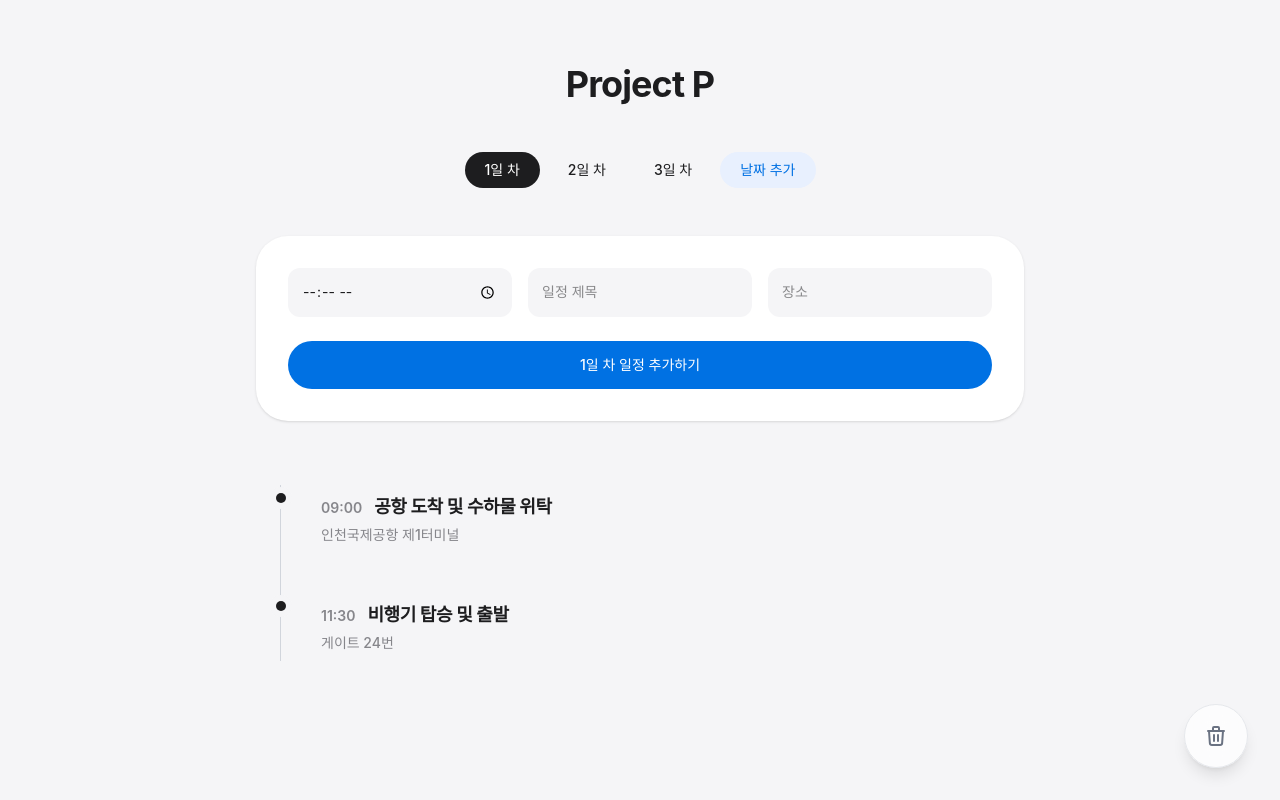
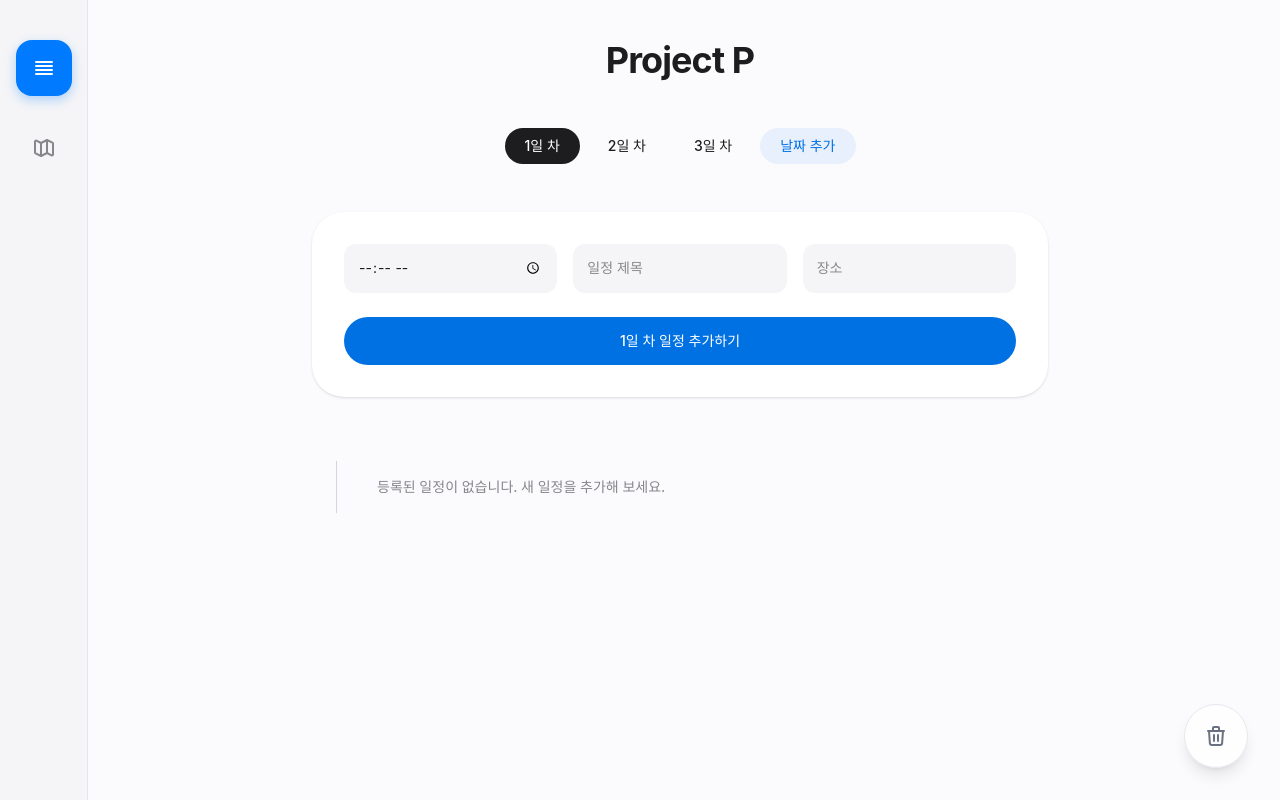
Before and after one commit to MoRinGnA/TripSync, a React (Vite) app: page / in a window 1280 px wide. Built offline with nearby package versions, Linux system fonts and the light colour scheme.

Commit message:
[3.Write] 프로젝트 v_03 지도 및 장소 검색 탭 추가 및 카카오맵 API 연동 준비

```diff
--- a/src/App.jsx
+++ b/src/App.jsx
@@ -5,9 +5,9 @@ import {
   useSensor,
   useSensors,
 } from "@dnd-kit/core";
-import DayTabs from "./components/DayTabs";
-import ScheduleForm from "./components/ScheduleForm";
-import Timeline from "./components/Timeline";
+import Navigation from "./components/Navigation";
+import TimelineView from "./components/TimelineView";
+import MapSearchView from "./components/MapSearchView";
 import TrashCan from "./components/TrashCan";
 
 function App() {
@@ -16,43 +16,7 @@ function App() {
     if (saved) {
       return JSON.parse(saved);
     }
-    return [
-      {
-        id: 1,
-        day: 1,
-        time: "09:00",
-        title: "공항 도착 및 수하물 위탁",
-        location: "인천국제공항 제1터미널",
-      },
-      {
-        id: 2,
-        day: 1,
-        time: "11:30",
-        title: "비행기 탑승 및 출발",
-        location: "게이트 24번",
-      },
-      {
-        id: 3,
-        day: 2,
-        time: "10:00",
-        title: "유니버셜 스튜디오 재팬",
-        location: "오사카",
-      },
-      {
-        id: 4,
-        day: 2,
-        time: "19:00",
-        title: "도톤보리 맛집 투어",
-        location: "오사카 난바",
-      },
-      {
-        id: 5,
-        day: 3,
-        time: "11:00",
-        title: "숙소 체크아웃 및 공항 이동",
-        location: "오사카 시내 호텔",
-      },
-    ];
+    return [];
   });
 
   const [days, setDays] = useState(() => {
@@ -64,6 +28,7 @@ function App() {
   });
 
   const [activeDay, setActiveDay] = useState(1);
+  const [activeView, setActiveView] = useState("timeline");
 
   const sensors = useSensors(
     useSensor(PointerSensor, {
@@ -185,36 +150,35 @@ function App() {
 
   return (
     <DndContext sensors={sensors} onDragEnd={handleDragEnd}>
-      <div className="app-layout">
-        <div className="max-w-3xl mx-auto">
-          <h1 className="header-title">Project P</h1>
+      <div className="flex min-h-screen w-full bg-[#fbfbfd]">
+        <Navigation activeView={activeView} setActiveView={setActiveView} />
 
-          <DayTabs
+        <div className="flex-1 ml-20 transition-all duration-300">
+          {activeView === "timeline" ? (
+            <div className="relative w-full h-full">
+              <TimelineView
                 days={days}
                 activeDay={activeDay}
                 setActiveDay={setActiveDay}
-            onAddDay={handleAddDay}
-          />
-
-          <ScheduleForm
+                handleAddDay={handleAddDay}
                 newItem={newItem}
                 setNewItem={setNewItem}
-            onAddSchedule={handleAddSchedule}
-            activeDay={activeDay}
-          />
-
-          <Timeline
-            schedule={currentDaySchedule}
+                handleAddSchedule={handleAddSchedule}
+                currentDaySchedule={currentDaySchedule}
                 editingId={editingId}
                 editForm={editForm}
                 setEditForm={setEditForm}
-            onEditStart={handleEditStart}
-            onEditSave={handleEditSave}
-            onEditCancel={handleEditCancel}
-            onDelete={handleDelete}
+                handleEditStart={handleEditStart}
+                handleEditSave={handleEditSave}
+                handleEditCancel={handleEditCancel}
+                handleDelete={handleDelete}
               />
+              <TrashCan />
             </div>
-        <TrashCan />
+          ) : (
+            <MapSearchView />
+          )}
+        </div>
       </div>
     </DndContext>
   );
--- /dev/null
+++ b/src/components/MapSearchView.jsx
@@ -0,0 +1,86 @@
+import { useState } from "react";
+import "../styles/MapSearchView.css";
+
+export default function MapSearchView() {
+  const [searchKeyword, setSearchKeyword] = useState("");
+
+  return (
+    <div className="map-view-container">
+      <div className="mb-8">
+        <h2 className="text-[32px] font-bold text-[#1d1d1f] tracking-tight">
+          지도 및 장소 검색
+        </h2>
+        <p className="text-[#86868b] mt-1 text-[15px]">
+          검색한 장소를 일정에 바로 추가할 수 있습니다.
+        </p>
+      </div>
+
+      <div className="flex flex-1 gap-6 h-[calc(100vh-180px)]">
+        <div className="map-search-panel">
+          <div className="map-search-box">
+            <div className="relative">
+              <div className="absolute inset-y-0 left-0 pl-3.5 flex items-center pointer-events-none">
+                <svg
+                  className="w-5 h-5 text-[#86868b]"
+                  fill="none"
+                  stroke="currentColor"
+                  viewBox="0 0 24 24"
+                  xmlns="http://www.w3.org/2000/svg"
+                >
+                  <path
+                    strokeLinecap="round"
+                    strokeLinejoin="round"
+                    strokeWidth={2}
+                    d="M21 21l-6-6m2-5a7 7 0 11-14 0 7 7 0 0114 0z"
+                  />
+                </svg>
+              </div>
+              <input
+                type="text"
+                value={searchKeyword}
+                onChange={(e) => setSearchKeyword(e.target.value)}
+                placeholder="검색 (예: 신주쿠 역)"
+                className="map-search-input"
+              />
+            </div>
+            <button className="map-search-btn">검색</button>
+          </div>
+
+          <div className="map-result-box">
+            <div className="text-center">
+              <svg
+                className="w-12 h-12 text-[#d2d2d7] mx-auto mb-3"
+                fill="none"
+                stroke="currentColor"
+                viewBox="0 0 24 24"
+                xmlns="http://www.w3.org/2000/svg"
+              >
+                <path
+                  strokeLinecap="round"
+                  strokeLinejoin="round"
+                  strokeWidth={1.5}
+                  d="M17.657 16.657L13.414 20.9a1.998 1.998 0 01-2.827 0l-4.244-4.243a8 8 0 1111.314 0z"
+                />
+                <path
+                  strokeLinecap="round"
+                  strokeLinejoin="round"
+                  strokeWidth={1.5}
+                  d="M15 11a3 3 0 11-6 0 3 3 0 016 0z"
+                />
+              </svg>
+              <p className="text-[#86868b] text-[14px] font-medium">
+                검색 결과가 없습니다.
+              </p>
+            </div>
+          </div>
+        </div>
+
+        <div className="map-render-area">
+          <p className="text-[#86868b] text-[15px] font-medium z-10">
+            카카오 맵 API 렌더링 대기 중...
+          </p>
+        </div>
+      </div>
+    </div>
+  );
+}
--- /dev/null
+++ b/src/components/Navigation.jsx
@@ -0,0 +1,57 @@
+import "../styles/Navigation.css";
+
+export default function Navigation({ activeView, setActiveView }) {
+  return (
+    <nav className="nav-container">
+      <div className="group relative">
+        <button
+          onClick={() => setActiveView("timeline")}
+          className={
+            activeView === "timeline" ? "nav-btn-active" : "nav-btn-inactive"
+          }
+        >
+          <svg
+            className="w-6 h-6"
+            fill="none"
+            stroke="currentColor"
+            viewBox="0 0 24 24"
+            xmlns="http://www.w3.org/2000/svg"
+          >
+            <path
+              strokeLinecap="round"
+              strokeLinejoin="round"
+              strokeWidth={2}
+              d="M4 6h16M4 10h16M4 14h16M4 18h16"
+            />
+          </svg>
+        </button>
+        <div className="nav-tooltip">일정 관리</div>
+      </div>
+
+      <div className="group relative">
+        <button
+          onClick={() => setActiveView("map")}
+          className={
+            activeView === "map" ? "nav-btn-active" : "nav-btn-inactive"
+          }
+        >
+          <svg
+            className="w-6 h-6"
+            fill="none"
+            stroke="currentColor"
+            viewBox="0 0 24 24"
+            xmlns="http://www.w3.org/2000/svg"
+          >
+            <path
+              strokeLinecap="round"
+              strokeLinejoin="round"
+              strokeWidth={2}
+              d="M9 20l-5.447-2.724A1 1 0 013 16.382V5.618a1 1 0 011.447-.894L9 7m0 13l6-3m-6 3V7m6 10l4.553 2.276A1 1 0 0021 18.382V7.618a1 1 0 00-.553-.894L15 4m0 13V4m0 0L9 7"
+            />
+          </svg>
+        </button>
+        <div className="nav-tooltip">지도 및 장소 검색</div>
+      </div>
+    </nav>
+  );
+}
--- /dev/null
+++ b/src/components/TimelineView.jsx
@@ -0,0 +1,52 @@
+import DayTabs from "./DayTabs";
+import ScheduleForm from "./ScheduleForm";
+import Timeline from "./Timeline";
+
+export default function TimelineView({
+  days,
+  activeDay,
+  setActiveDay,
+  handleAddDay,
+  newItem,
+  setNewItem,
+  handleAddSchedule,
+  currentDaySchedule,
+  editingId,
+  editForm,
+  setEditForm,
+  handleEditStart,
+  handleEditSave,
+  handleEditCancel,
+  handleDelete,
+}) {
+  return (
+    <div className="max-w-3xl mx-auto py-10 px-4">
+      <h1 className="header-title">Project P</h1>
+
+      <DayTabs
+        days={days}
+        activeDay={activeDay}
+        setActiveDay={setActiveDay}
+        onAddDay={handleAddDay}
+      />
+
+      <ScheduleForm
+        newItem={newItem}
+        setNewItem={setNewItem}
+        onAddSchedule={handleAddSchedule}
+        activeDay={activeDay}
+      />
+
+      <Timeline
+        schedule={currentDaySchedule}
+        editingId={editingId}
+        editForm={editForm}
+        setEditForm={setEditForm}
+        onEditStart={handleEditStart}
+        onEditSave={handleEditSave}
+        onEditCancel={handleEditCancel}
+        onDelete={handleDelete}
+      />
+    </div>
+  );
+}
--- /dev/null
+++ b/src/styles/MapSearchView.css
@@ -0,0 +1,29 @@
+@reference "tailwindcss";
+
+.map-view-container {
+  @apply h-full flex flex-col p-10 max-w-[1400px] mx-auto w-full;
+}
+
+.map-search-panel {
+  @apply w-[380px] flex flex-col gap-4;
+}
+
+.map-search-box {
+  @apply bg-white p-5 rounded-[20px] shadow-[0_2px_10px_rgba(0,0,0,0.04)] border border-[#f5f5f7];
+}
+
+.map-search-input {
+  @apply w-full pl-10 pr-4 py-3 bg-[#f5f5f7] border-none rounded-[12px] text-[#1d1d1f] placeholder-[#86868b] focus:outline-none focus:ring-2 focus:ring-[#007aff] transition-all text-[15px];
+}
+
+.map-search-btn {
+  @apply w-full mt-3 py-3 bg-[#1d1d1f] text-white text-[15px] font-semibold rounded-[12px] hover:bg-[#333336] transition-colors shadow-sm;
+}
+
+.map-result-box {
+  @apply bg-white flex-1 p-5 rounded-[20px] shadow-[0_2px_10px_rgba(0,0,0,0.04)] border border-[#f5f5f7] overflow-y-auto flex items-center justify-center;
+}
+
+.map-render-area {
+  @apply flex-1 bg-[#f5f5f7] rounded-[24px] shadow-[inset_0_2px_10px_rgba(0,0,0,0.02)] border border-[#e5e5ea] overflow-hidden relative flex items-center justify-center;
+}
--- /dev/null
+++ b/src/styles/Navigation.css
@@ -0,0 +1,17 @@
+@reference "tailwindcss";
+
+.nav-container {
+  @apply fixed left-0 top-0 h-full w-[88px] bg-[#f5f5f7] border-r border-[#e5e5ea] flex flex-col items-center py-10 gap-6 z-50;
+}
+
+.nav-btn-active {
+  @apply w-14 h-14 flex items-center justify-center rounded-2xl transition-all duration-300 bg-[#007aff] text-white shadow-[0_4px_12px_rgba(0,122,255,0.3)];
+}
+
+.nav-btn-inactive {
+  @apply w-14 h-14 flex items-center justify-center rounded-2xl transition-all duration-300 text-[#86868b] hover:bg-[#e5e5ea] hover:text-[#1d1d1f];
+}
+
+.nav-tooltip {
+  @apply absolute left-full ml-4 top-1/2 -translate-y-1/2 px-3 py-1.5 bg-[#1d1d1f] text-white text-[13px] font-medium rounded-lg opacity-0 invisible group-hover:opacity-100 group-hover:visible transition-all whitespace-nowrap z-50 shadow-md;
+}
```
Lines whose indentation alone changed are shown as unchanged.
